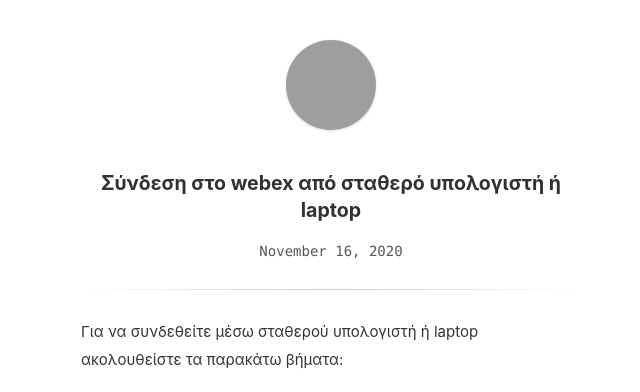
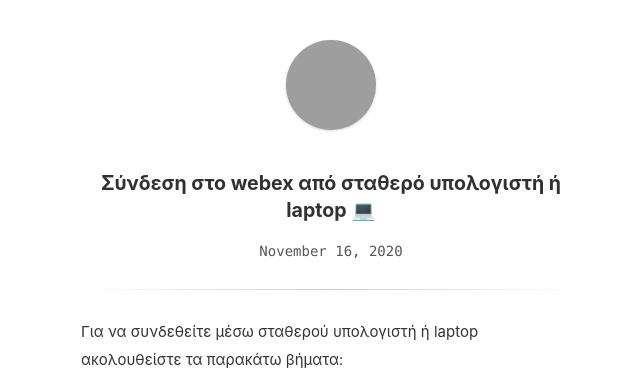
Before and after one commit to liagason/A-Jekyll-Blog, a Jekyll site: the page built from _posts/2020-11-16-setup-webex-minedu-primary-desktop-windows.md, in a window 1280 px wide and 900 px high. Shown: the top 392 px of the window, without its empty margins (309-949 px from the left). Built offline with Jekyll 4.4.1, drawn with Linux system fonts in a browser that asks for light colours; grey boxes are pictures that could not be loaded.

```diff
--- a/_posts/2020-11-16-setup-webex-minedu-primary-desktop-windows.md
+++ b/_posts/2020-11-16-setup-webex-minedu-primary-desktop-windows.md
@@ -1,6 +1,6 @@
 ---
 layout: post
-title: Σύνδεση στο webex από σταθερό υπολογιστή ή laptop
+title: Σύνδεση στο webex από σταθερό υπολογιστή ή laptop 💻
 ---
 
 Για να συνδεθείτε μέσω σταθερού υπολογιστή ή laptop ακολουθείστε τα παρακάτω βήματα:
```
